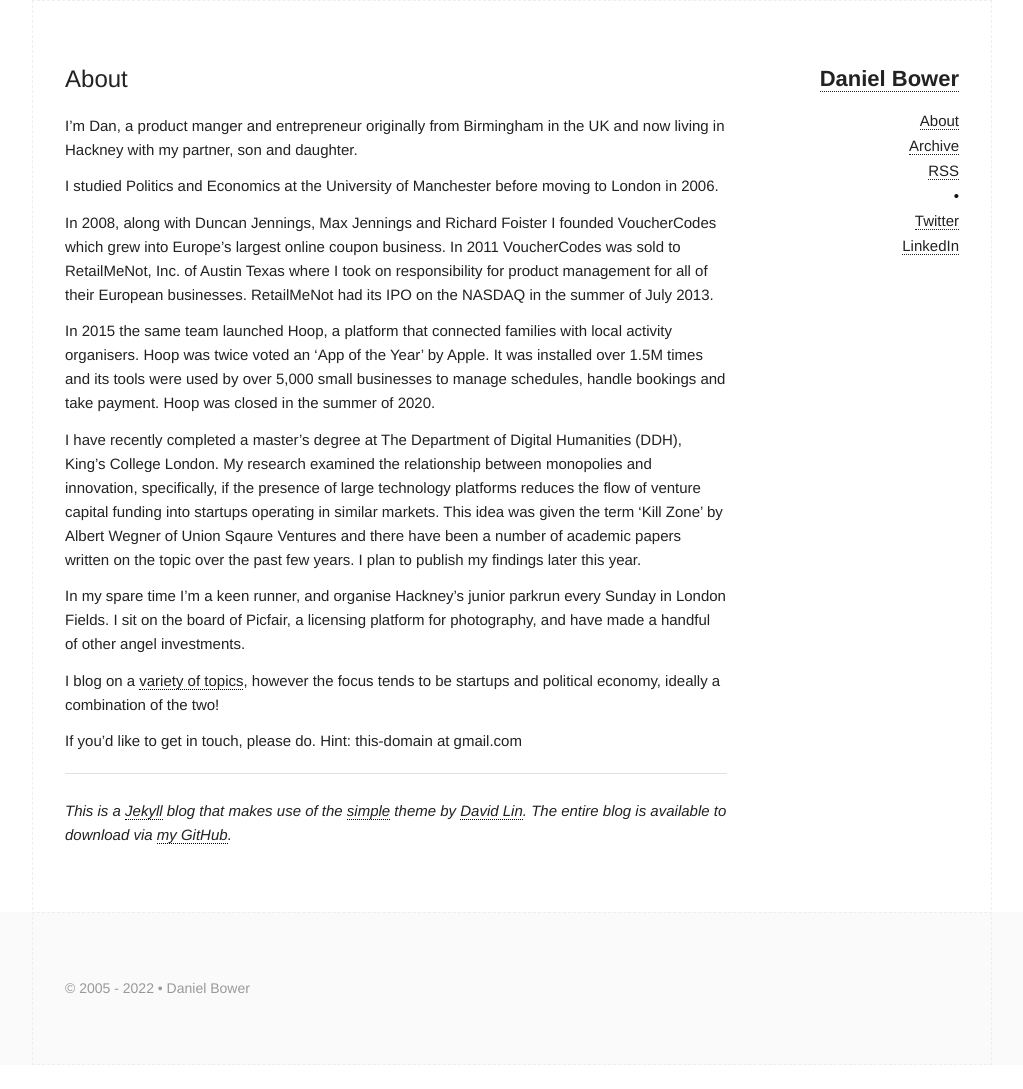
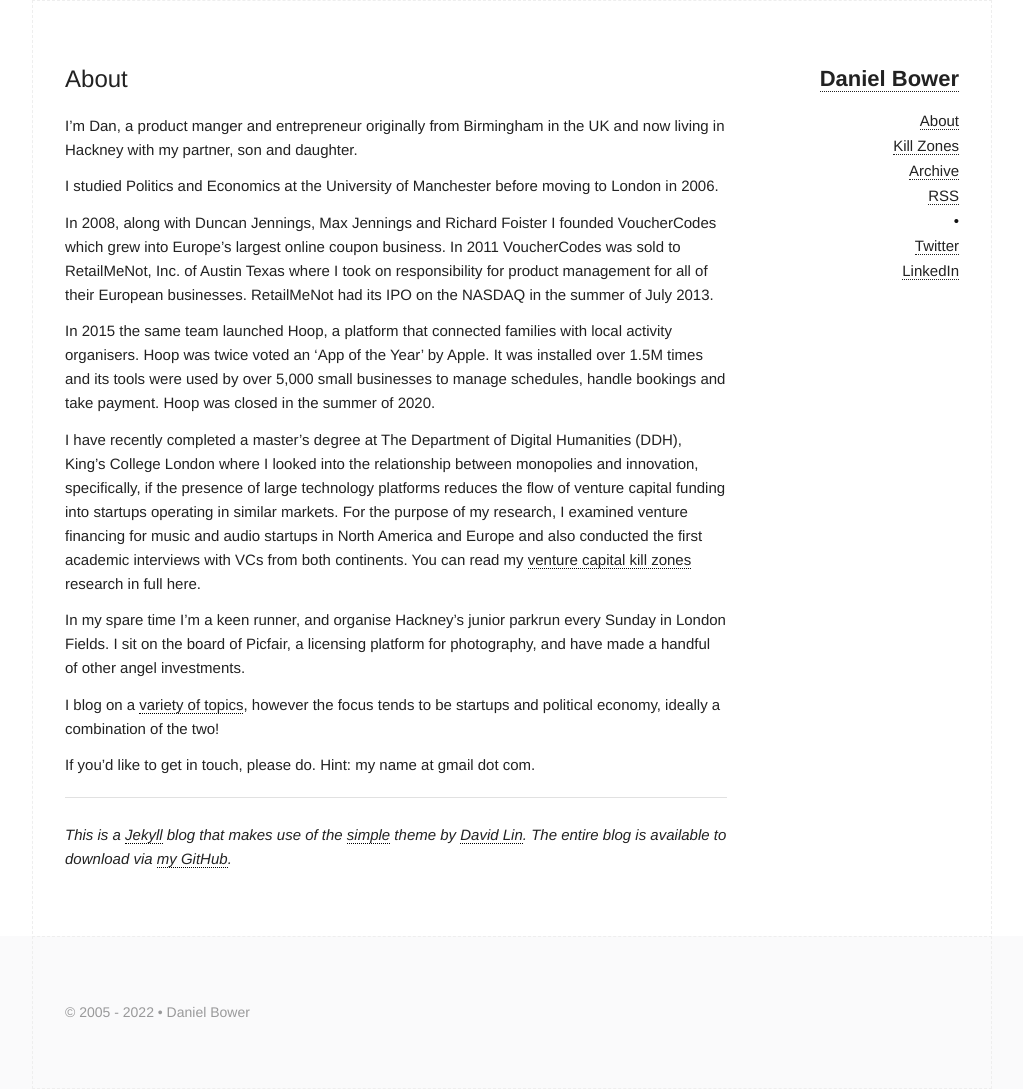
Before and after one commit to danielbower/personal-blog, a Jekyll site: the page built from about.md, in a window 1280 px wide. Shown: the whole page, without its empty margins (128-1151 px from the left). Built offline with Jekyll 4.4.1, drawn with Linux system fonts in a browser that asks for light colours; before the commit the page ends 1065 px from its top, so only the background shows below that.

Commit message:
First dissertation pages

```diff
--- a/_includes/header.html
+++ b/_includes/header.html
@@ -18,7 +18,7 @@
       <nav>
         <ul class="page-link">
           <li><a href="{{ "/about/" | prepend: site.baseurl }}">About</a></li>
-
+          <li><a href="{{ "/music-streaming-venture-capital-kill-zones/" | prepend: site.baseurl }}">Kill Zones</a></li>
           <li><a href="{{ "/archive/" | prepend: site.baseurl }}">Archive</a></li>
           <li><a href="{{ "/feed.xml" | prepend: site.baseurl }}">RSS</a></li>
           <li>•</li>
--- a/about.md
+++ b/about.md
@@ -13,13 +13,13 @@
 
 In 2015 the same team launched Hoop, a platform that connected families with local activity organisers. Hoop was twice voted an ‘App of the Year’ by Apple. It was installed over 1.5M times and its tools were used by over 5,000 small businesses to manage schedules, handle bookings and take payment. Hoop was closed in the summer of 2020.
 
-I have recently completed a master's degree at The Department of Digital Humanities (DDH), King's College London. My research examined the relationship between monopolies and innovation, specifically, if the presence of large technology platforms reduces the flow of venture capital funding into startups operating in similar markets. This idea was given the term 'Kill Zone' by Albert Wegner of Union Sqaure Ventures and there have been a number of academic papers written on the topic over the past few years. I plan to publish my findings later this year.
+I have recently completed a master's degree at The Department of Digital Humanities (DDH), King's College London where I looked into the relationship between monopolies and innovation, specifically, if the presence of large technology platforms reduces the flow of venture capital funding into startups operating in similar markets. For the purpose of my research, I examined venture financing for music and audio startups in North America and Europe and also conducted the first academic interviews with VCs from both continents. You can read my [venture capital kill zones](/music-streaming-venture-capital-kill-zones/) research in full here.
 
 In my spare time I'm a keen runner, and organise Hackney’s junior parkrun every Sunday in London Fields. I sit on the board of Picfair, a licensing platform for photography, and have made a handful of other angel investments.
 
 I blog on a [variety of topics](/archive/), however the focus tends to be startups and political economy, ideally a combination of the two!
 
-If you'd like to get in touch, please do. Hint: this-domain at gmail.com
+If you'd like to get in touch, please do. Hint: my name at gmail dot com.
 
 ---
 
```
Also changed, not shown: kill-zones-music-streaming-venture-capital.html (added, +50 -0 lines).
